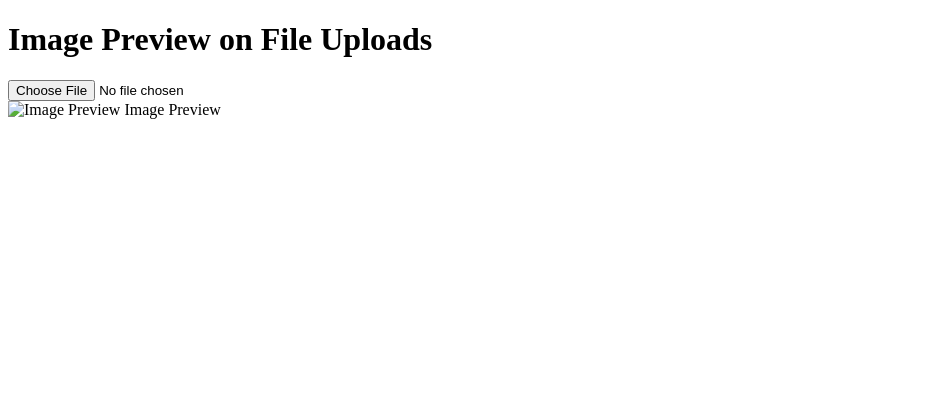
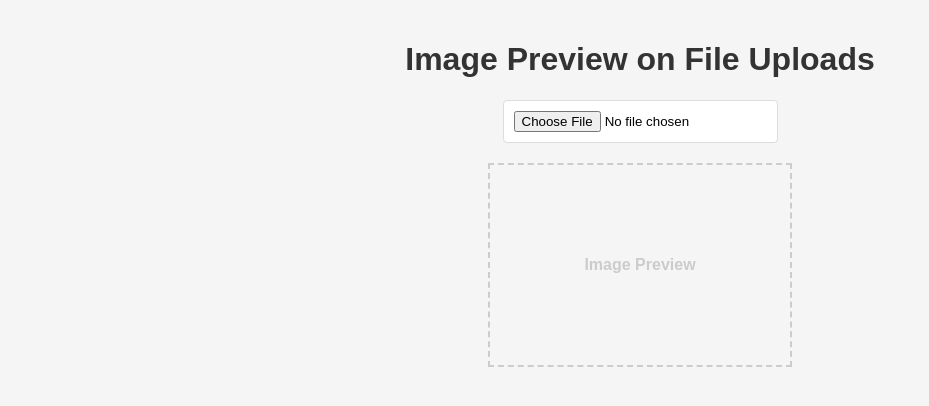
Before and after one commit to Shubhankar1211/Image--Previewer-, a plain HTML site: page index.html in a window 1280 px wide. Shown: the whole page, without its empty margins (0-929 px from the left). Drawn offline with Linux system fonts and the light colour scheme.

Commit message:
added the css part of the project

```diff
--- a/index.html
+++ b/index.html
@@ -4,11 +4,12 @@
     <meta charset="UTF-8">
     <meta name="viewport" content="width=device-width, initial-scale=1.0">
     <title>Image Previewer</title>
+    <link rel="stylesheet" href="style.css">
 </head>
 <body>
     <h1>Image Preview on File Uploads</h1>
     <input type="file" name="inpFile" id="inpFile">
-    <div class="image=preview" id="imagePreview">
+    <div class="image-preview" id="imagePreview">
         <img src="" alt="Image Preview" class="image-preview__image">
         <span class="image-preview__default-text">Image Preview</span>
     </div>
--- /dev/null
+++ b/style.css
@@ -0,0 +1,45 @@
+body {
+    font-family: Arial, sans-serif;
+    max-width: 800px;
+    margin: 0 auto;
+    padding: 20px;
+    background-color: #f5f5f5;
+}
+
+h1 {
+    color: #333;
+    text-align: center;
+}
+
+#inpFile {
+    display: block;
+    margin: 20px auto;
+    padding: 10px;
+    border: 1px solid #ddd;
+    border-radius: 4px;
+    background-color: white;
+}
+
+.image-preview {
+    width: 300px;
+    min-height: 200px;
+    border: 2px dashed #ccc;
+    margin: 0 auto;
+    display: flex;
+    align-items: center;
+    justify-content: center;
+    font-weight: bold;
+    color: #cccccc;
+    position: relative;
+    overflow: hidden;
+}
+
+.image-preview__image {
+    display: none;
+    width: 100%;
+    height: auto;
+}
+
+.image-preview__default-text {
+    display: block;
+}
```
